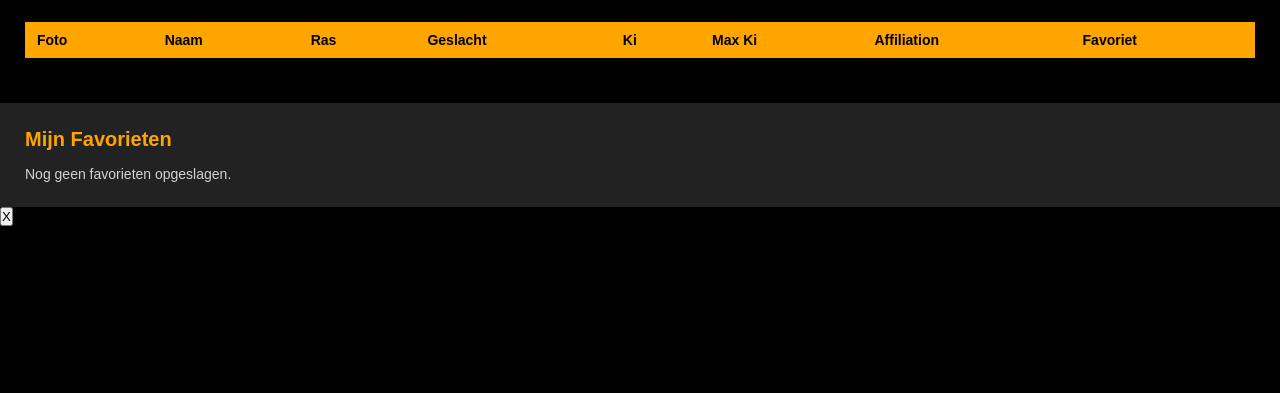
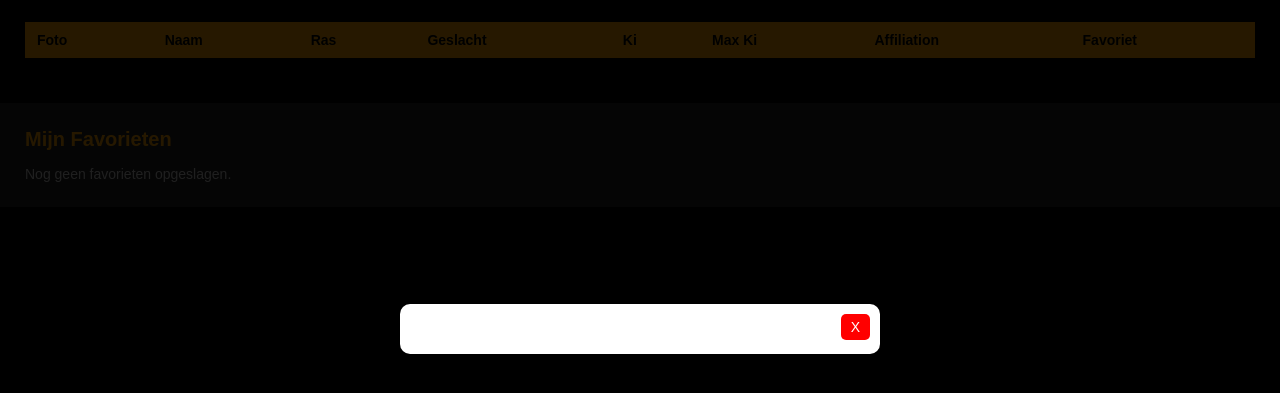
Before and after one commit to HamzaL2/Dragon-Ball-website, a website built with Vite: page index.html in a window 1280 px wide. Shown: the part 71-464 px from the top of the page. Built offline with nearby package versions, Linux system fonts and the light colour scheme.

Commit message:
CSS: detail modal overlay en venster

```diff
--- a/src/css/style.css
+++ b/src/css/style.css
@@ -280,3 +280,45 @@ body {
 .verwijder-knop:hover {
   background-color: darkred;
 }
+
+/* ---- DETAIL MODAL ---- */
+
+#detail-modal {
+  position: fixed;
+  top: 0;
+  left: 0;
+  width: 100%;
+  height: 100%;
+  background-color: rgba(0, 0, 0, 0.85);
+  display: flex;
+  justify-content: center;
+  align-items: center;
+  z-index: 100;
+}
+
+#modal-inhoud {
+  background-color: white;
+  color: black;
+  padding: 25px;
+  border-radius: 10px;
+  max-width: 480px;
+  width: 90%;
+  position: relative;
+}
+
+#sluit-modal {
+  position: absolute;
+  top: 10px;
+  right: 10px;
+  background-color: red;
+  color: white;
+  border: none;
+  border-radius: 5px;
+  padding: 5px 10px;
+  cursor: pointer;
+  font-size: 14px;
+}
+
+#sluit-modal:hover {
+  background-color: darkred;
+}
```
